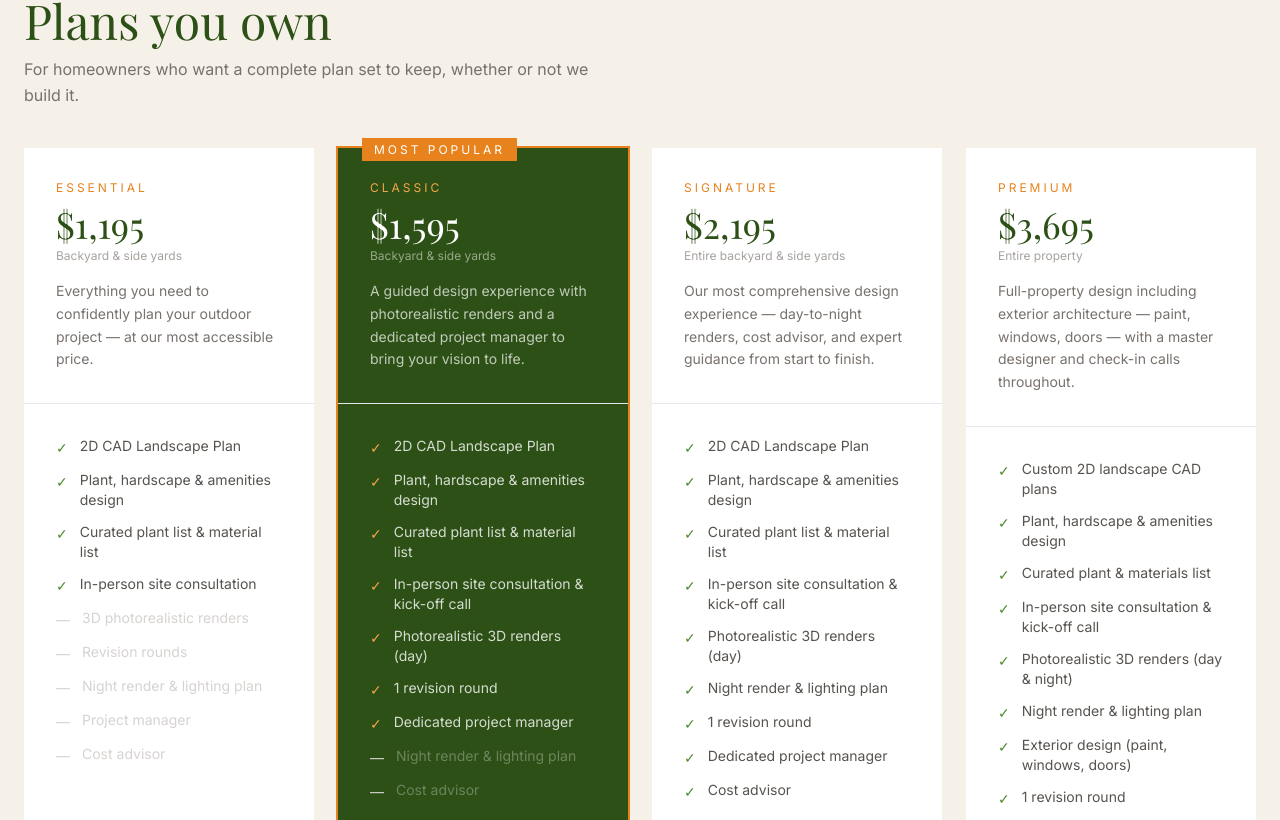
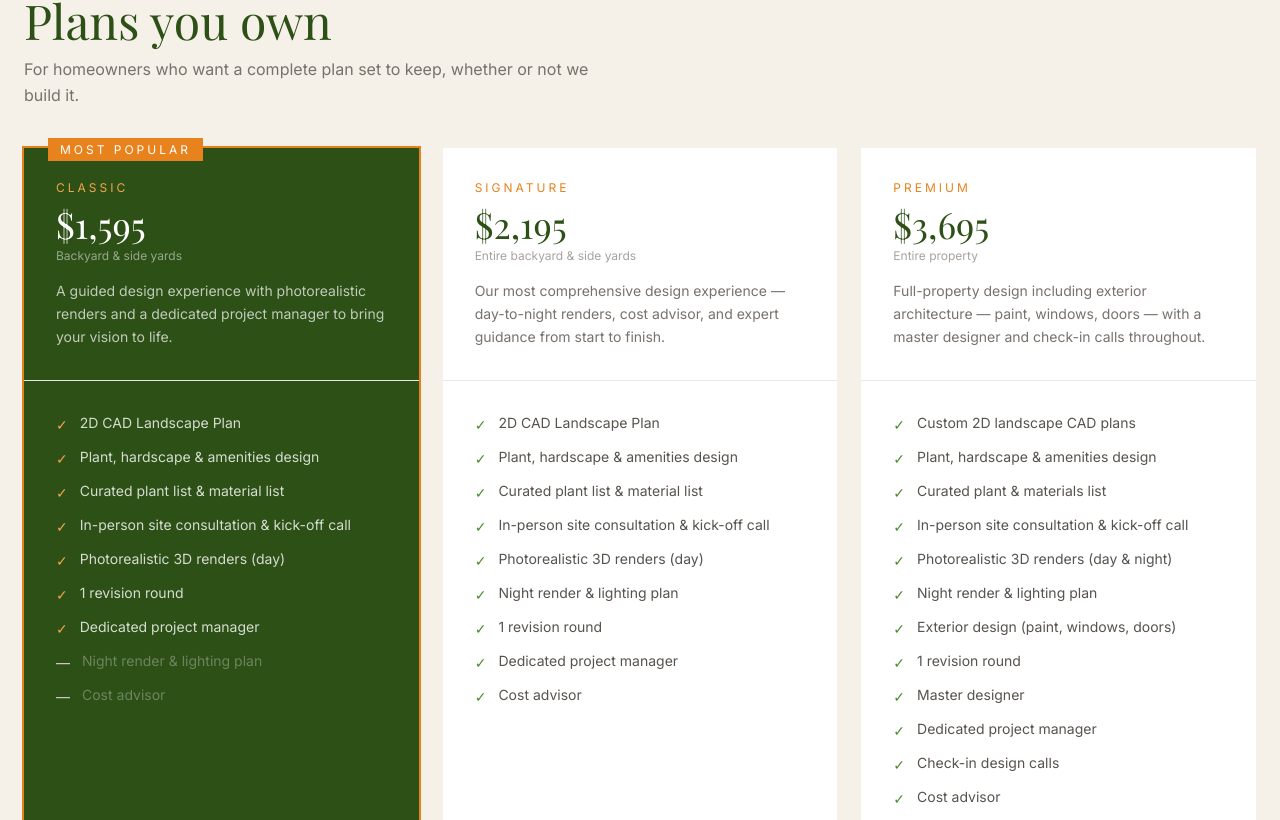
Before and after one commit to gavinmohrmann/orange-path-landscaping, a Next.js app: page /packages in a window 1280 px wide. Shown: the part 1080-1900 px from the top of the page. Built offline with nearby package versions, Linux system fonts and the light colour scheme; a web font is replaced by a local one.

Commit message:
Packages: remove Essential tier; Classic $1,595 is the entry package

```diff
--- a/app/packages/page.tsx
+++ b/app/packages/page.tsx
@@ -1,26 +1,6 @@
 import Link from 'next/link'
 
 const packages = [
-  {
-    name: 'Essential',
-    price: '$1,195',
-    description: 'Everything you need to confidently plan your outdoor project — at our most accessible price.',
-    scope: 'Backyard & side yards',
-    highlight: false,
-    includes: [
-      '2D CAD Landscape Plan',
-      'Plant, hardscape & amenities design',
-      'Curated plant list & material list',
-      'In-person site consultation',
-    ],
-    notIncluded: [
-      '3D photorealistic renders',
-      'Revision rounds',
-      'Night render & lighting plan',
-      'Project manager',
-      'Cost advisor',
-    ],
-  },
   {
     name: 'Classic',
     price: '$1,595',
@@ -212,7 +192,7 @@ export default function PackagesPage() {
           <p className="section-label mb-4">Design Packages</p>
           <h2 className="font-serif text-green-900 text-4xl md:text-5xl mb-3">Plans you own</h2>
           <p className="text-stone-500 max-w-xl leading-relaxed mb-10">For homeowners who want a complete plan set to keep, whether or not we build it.</p>
-          <div className="grid md:grid-cols-2 lg:grid-cols-4 gap-6">
+          <div className="grid md:grid-cols-3 gap-6">
             {packages.map((pkg) => (
               <div
                 key={pkg.name}
```
